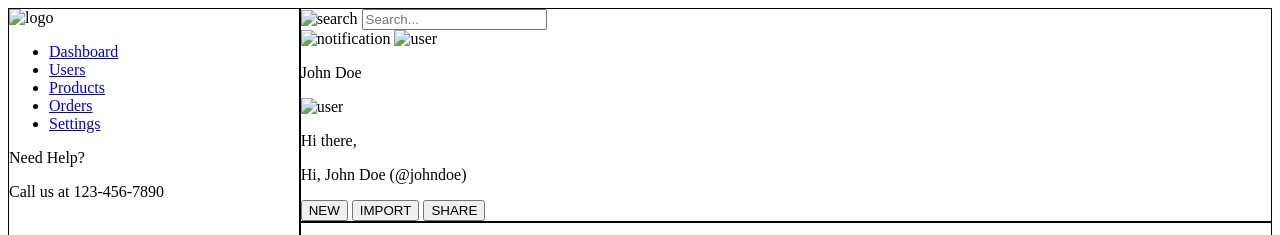
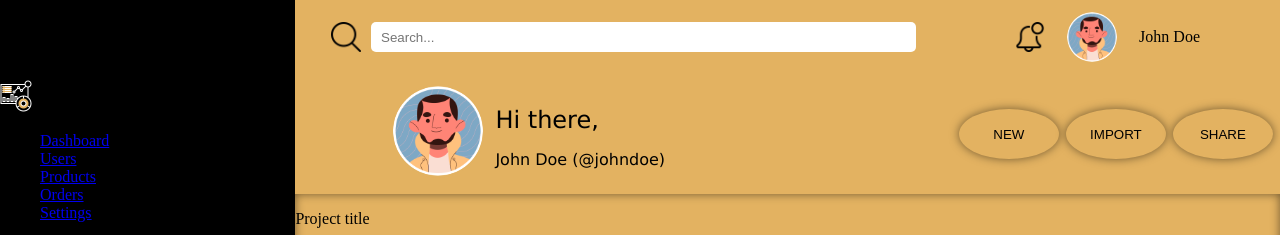
Before and after one commit to mosmn/Admin-Dashboard, a plain HTML site: page index.html in a window 1280 px wide. Shown: the top 235 px of the page. Drawn offline with Linux system fonts and the light colour scheme.

Commit message:
done with header

```diff
--- a/index.html
+++ b/index.html
@@ -11,18 +11,18 @@
     <div class="container">
         <div class="header">
             <div class="search">
-                <img src="search.png" alt="search">
+                <img src="imgs/search-interface-symbol.png" alt="search">
                 <input type="text" placeholder="Search...">
             </div>
             <div class="user">
-                <img src="notification.png" alt="notification">
-                <img src="user.png" alt="user">
+                <img src="imgs/notification.png" alt="notification">
+                <img src="imgs/man.png" alt="user">
                 <p>John Doe</p>
             </div>
             <div class="user-greeting">
-                <img src="user.png" alt="user">
-                <p>Hi there,</p>
-                <p>Hi, John Doe (@johndoe)</p>
+                <img src="imgs/man.png" alt="user-g">
+                <h2>Hi there,</h2>
+                <p>John Doe (@johndoe)</p>
             </div>
             <div class="actions">
                 <button>NEW</button>
@@ -32,7 +32,8 @@
         </div>
         <div class="sidebar">
             <div class="logo">
-                <img src="logo.png" alt="logo">
+                <h1>YDB</h1>
+                <img src="imgs/logo.png" alt="logo">
             </div>
             <div class="menu">
                 <ul>
--- a/style.css
+++ b/style.css
@@ -1,4 +1,9 @@
 .container {
+    position: absolute;
+    top: 0;
+    left: 0;
+    width: 100%;
+    height: 100%;
     display: grid;
     grid-template-columns: 1.5fr 5fr;
     grid-template-areas:
@@ -6,18 +11,112 @@
         "sidebar content";
 }
 
-.container > * {
-    border: 1px solid black;
+.header {
+    background-color: #E3B261;
+    grid-area: header;
+    display: grid;
+    grid-template-columns: 2fr 1fr;
+    grid-template-areas:
+        "search user"
+        "user-greeting actions";
 }
 
-.header {
-    grid-area: header;
+.search {
+    grid-area: search;
+    display: flex;
+    justify-content: center;
+    align-items: center;
+    gap: 10px;
+}
+
+.search input {
+    width: 80%;
+    height: 30px;
+    border: none;
+    border-radius: 5px;
+    padding: 0 10px;
+}
+
+.user {
+    grid-area: user;
+    display: flex;
+    justify-content: flex-end;
+    align-items: center;
+    gap: 10px;
+    margin-right: 80px;
+}
+
+.user-greeting {
+    grid-area: user-greeting;
+    display: grid;
+    grid-template-columns: repeat(2, 200px);
+    grid-template-rows: repeat(2, 60px);
+}
+
+.user-greeting h2 {
+    font-size: 1.5rem;
+    font-weight: 500;
+    font-family: Verdana, Geneva, Tahoma, sans-serif;
+    color: #000000;
+    align-self: end;
+    margin: 0;
+}
+
+.user-greeting p {
+    font-size: 1rem;
+    font-family: Verdana, Geneva, Tahoma, sans-serif;
+    color: #000000;
+    align-self: start;
+}
+
+.actions {
+    grid-area: actions;
+    display: flex;
+    justify-content: space-evenly;
+    align-items: center;
+}
+
+.actions button {
+    cursor: pointer;
+    width: 100px;
+    height: 50px;
+    border: none;
+    border-radius: 50%;
+    background-color: #E3B261;
+    box-shadow: 0 0 10px 0 rgba(0, 0, 0, 0.5);
+}
+
+img[alt="search"],
+img[alt="notification"] {
+    width: 30px;
+    height: 30px;
+}
+
+img[alt="user"] {
+    width: 50px;
+    height: 50px;
+    border-radius: 50%;
+    border: 2px solid #E3B261;
+    margin: 10px;
+}
+
+img[alt="user-g"] {
+    width: 90px;
+    height: 90px;
+    border-radius: 50%;
+    border: 2px solid #E3B261;
+    margin: 10px;
+    grid-row: 1 / 3;
+    justify-self: end;
 }
 
 .sidebar {
+    background-color: black;
     grid-area: sidebar;
 }
 
 .content {
+    background-color: #E3B261;
+    box-shadow: 0 0 10px 0 rgba(0, 0, 0, 0.5) inset;
     grid-area: content;
 }
```
Also changed, not shown: imgs/logo.png (added), imgs/man.png (added), imgs/notification.png (added), imgs/search-interface-symbol.png (added).
